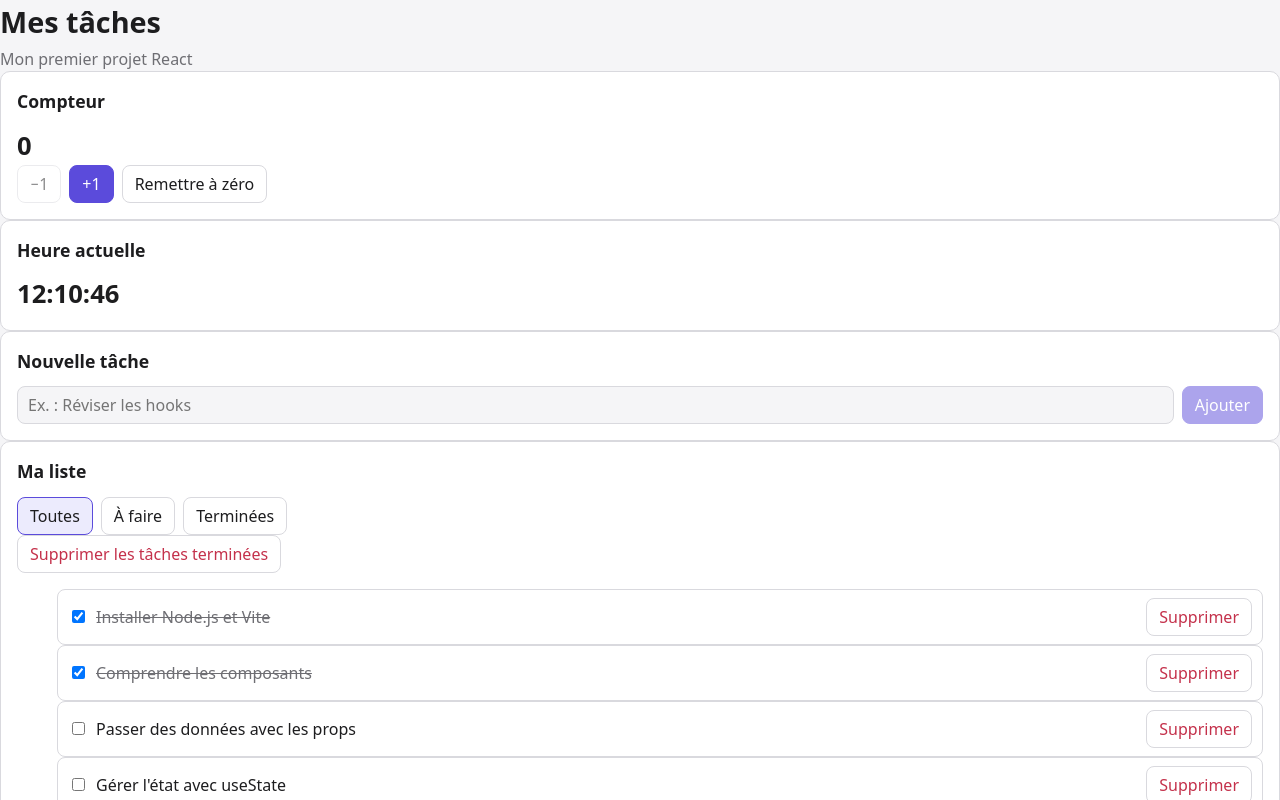
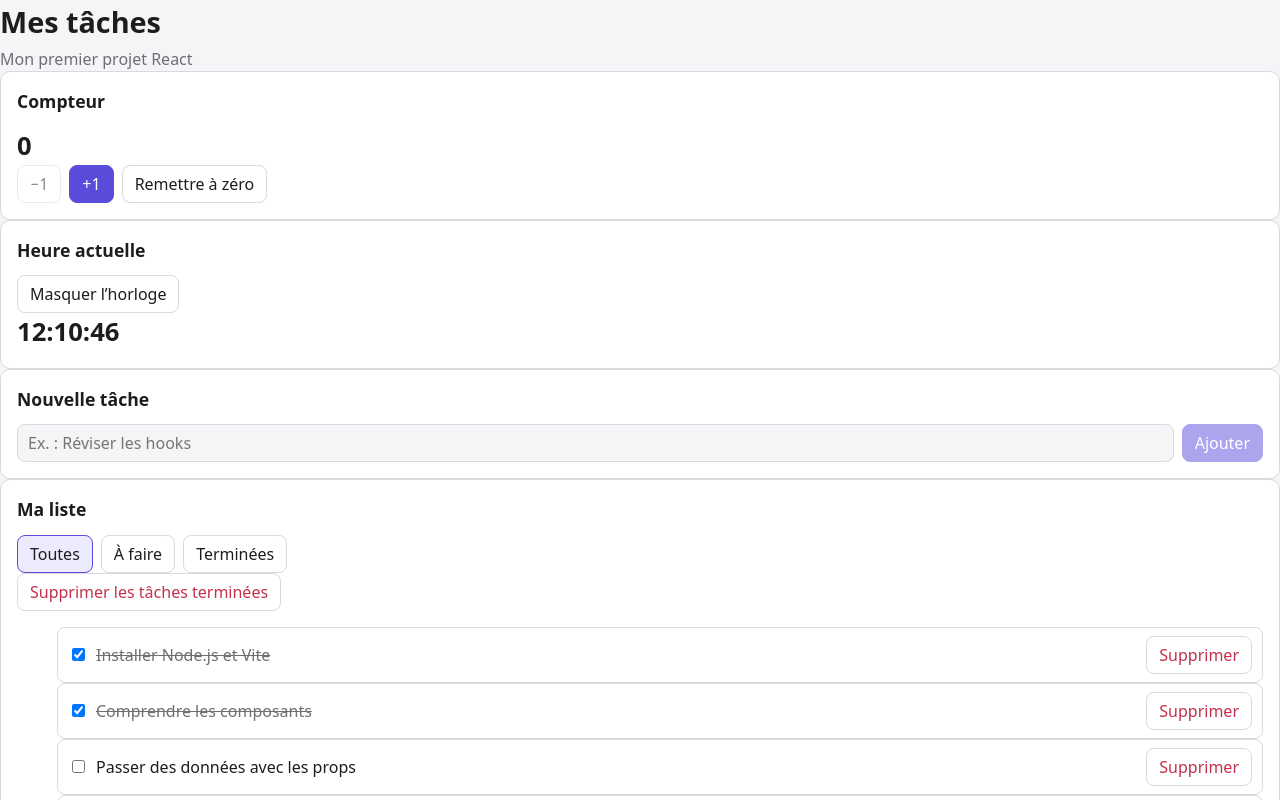
Before and after one commit to H-LAPRIME/tp-react-taches, a React (Vite) app in the folder mes-taches/: page / in a window 1280 px wide. Shown: the top 800 px of the page. Built offline with nearby package versions, Linux system fonts and the light colour scheme.

Commit message:
Bonus 4 : horloge masquable et nettoyage du minuteur

```diff
--- a/mes-taches/src/App.jsx
+++ b/mes-taches/src/App.jsx
@@ -14,6 +14,7 @@ function App() {
   const [filtre, setFiltre] = useState('toutes')
   const [chargement, setChargement] = useState(true)
   const [erreur, setErreur] = useState(null)
+  const [horlogeVisible, setHorlogeVisible] = useState(true)
 
   const restantes = taches.filter((tache) => !tache.terminee).length
 
@@ -125,7 +126,14 @@ function App() {
         </Carte>
 
         <Carte titre="Heure actuelle">
-          <Horloge />
+          <button
+            type="button"
+            aria-expanded={horlogeVisible}
+            onClick={() => setHorlogeVisible((visible) => !visible)}
+          >
+            {horlogeVisible ? "Masquer l’horloge" : "Afficher l’horloge"}
+          </button>
+          {horlogeVisible && <Horloge />}
         </Carte>
 
         <Carte titre="Nouvelle tâche">
--- a/mes-taches/src/components/Horloge.jsx
+++ b/mes-taches/src/components/Horloge.jsx
@@ -8,7 +8,10 @@ function Horloge() {
       setMaintenant(new Date())
     }, 1000)
 
-    return () => clearInterval(intervalle)
+    return () => {
+      clearInterval(intervalle)
+      console.log('Nettoyage de l’horloge : intervalle arrêté')
+    }
   }, [])
 
   return (
```
